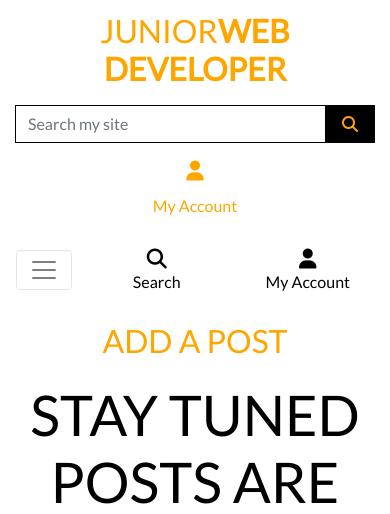
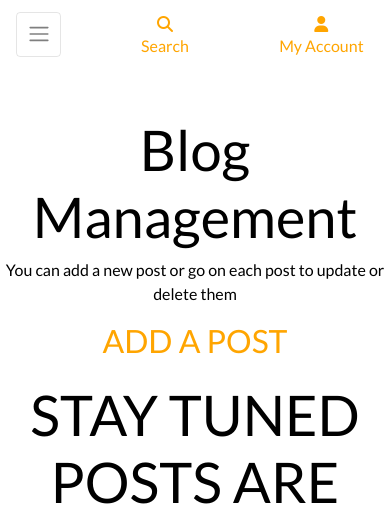
Before and after one commit to JihanePett/web-development, a Django app: page /blog/ in a window 390 px wide. Shown: the top 514 px of the page. Run offline with Django 3.2, Linux system fonts and the light colour scheme; the visitor is signed in with stand-in values (Sample User, id 1); data that the repository does not hold is empty; some libraries are stand-ins or nearby versions.

Commit message:
code refactoring

```diff
--- a/static/css/base.css
+++ b/static/css/base.css
@@ -367,4 +420,30 @@
     body {
         height: calc(100vh - 116px);
     }
+    .display-4.logo-font.text-black {
+        font-size: 2rem;
+    }
+
+    .nav-link {
+        padding: 0.15rem;
+    }
+
+    .nav-link i.fa-lg {
+        font-size: 1rem;
+    }
+
+    .navbar-toggler {
+        padding: .6rem .6rem;
+        font-size: 1rem;
+    }
+    .btn.btn-outline-black.rounded-0,
+    .btn.btn-black.rounded-0 {
+        padding: .375rem .375rem;
+    }
+
+    .btn.btn-outline-black.rounded-0.btn-lg,
+    .btn.btn-black.rounded-0.btn-lg {
+        padding: .375rem .375rem;
+        font-size: .75rem;
+    }
 }
--- a/templates/base.html
+++ b/templates/base.html
@@ -37,7 +37,7 @@
     </head>
     <body data-media-url="{% get_media_prefix %}">
         <header class="container-fluid fixed-top">
-            <div class="row bg-white">
+            <div id="topnav" class="row bg-white pt-lg-2 d-none d-lg-flex">
                 <div class="col-12 col-lg-4 my-auto py-1 py-lg-0 text-center text-lg-left">
                     <a href="{% url 'home' %}" class="nav-link main-logo-link">
                         <h2 class="logo-font my-0">Junior<strong>Web Developer</strong>
--- a/templates/includes/mobile-top-header.html
+++ b/templates/includes/mobile-top-header.html
@@ -1,8 +1,8 @@
 <li class="list-inline-item">
-    <a class="text-black nav-link d-block d-lg-none" href="#" id="mobile-search" data-toggle="dropdown" aria-haspopup="true" aria-expanded="false">
+    <a class="text-orange nav-link d-block d-lg-none" href="#" id="mobile-search" data-toggle="dropdown" aria-haspopup="true" aria-expanded="false">
         <div class="text-center">
             <div><i class="fas fa-search fa-lg"></i></div>
-            <p class="my-0">Search</p>
+            <p class="my-0 text-orange">Search</p>
         </div>
     </a>
     <div class="dropdown-menu border-0 w-100 p-3 rounded-0 my-0" aria-labelledby="mobile-search">
@@ -21,16 +21,16 @@
     </div>
 </li>
 <li class="list-inline-item dropdown">
-    <a class="text-black nav-link d-block d-lg-none" href="#" id="user-options" data-toggle="dropdown" aria-haspopup="true" aria-expanded="false">
+    <a class="text-orange nav-link d-block d-lg-none" href="#" id="user-options" data-toggle="dropdown" aria-haspopup="true" aria-expanded="false">
         <div class="text-center">
             <div><i class="fas fa-user fa-lg"></i></div>
-            <p class="my-0">My Account</p>
+            <p class="my-0 text-orange">My Account</p>
         </div>
     </a>
     <div class="dropdown-menu border-0" aria-labelledby="user-options">
         {% if request.user.is_authenticated %}
             {% if request.user.is_superuser %}
-                <a href="{% url 'account_logout' %}" class="dropdown-item">Product Management</a>
+                <a href="{% url 'blog' %}" class="dropdown-item">Blog Management</a>
             {% endif %}
             <a href="{% url 'account_logout' %}" class="dropdown-item">Logout</a>
         {% else %}
@@ -39,17 +39,3 @@
         {% endif %}
     </div>
 </li>
-<!--<li class="list-inline-item">
-    <a class="{% if grand_total %}text-primary font-weight-bold{% else %}text-black{% endif %} nav-link d-block d-lg-none" href="">
-        <div class="text-center">
-            <div><i class="fas fa-shopping-bag fa-lg"></i></div>
-            <p class="my-0">
-                {% if grand_total %}
-                    ${{ grand_total|floatformat:2 }}
-                {% else %}
-                    $0.00
-                {% endif %}
-            </p>
-        </div>
-    </a>
-</li>-->
```
Also changed, not shown: other parts of static/css/base.css (+54 -1 lines).
